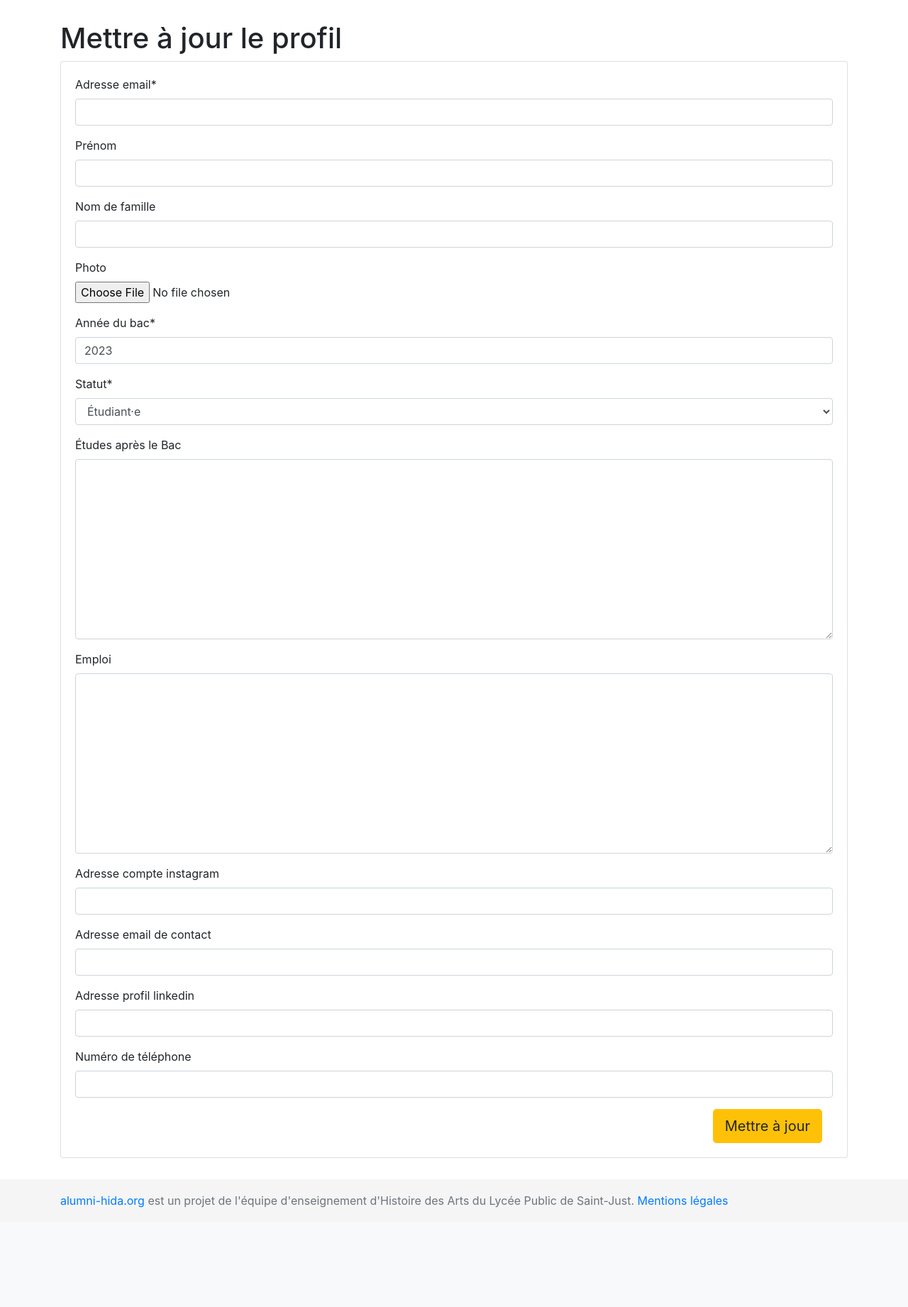
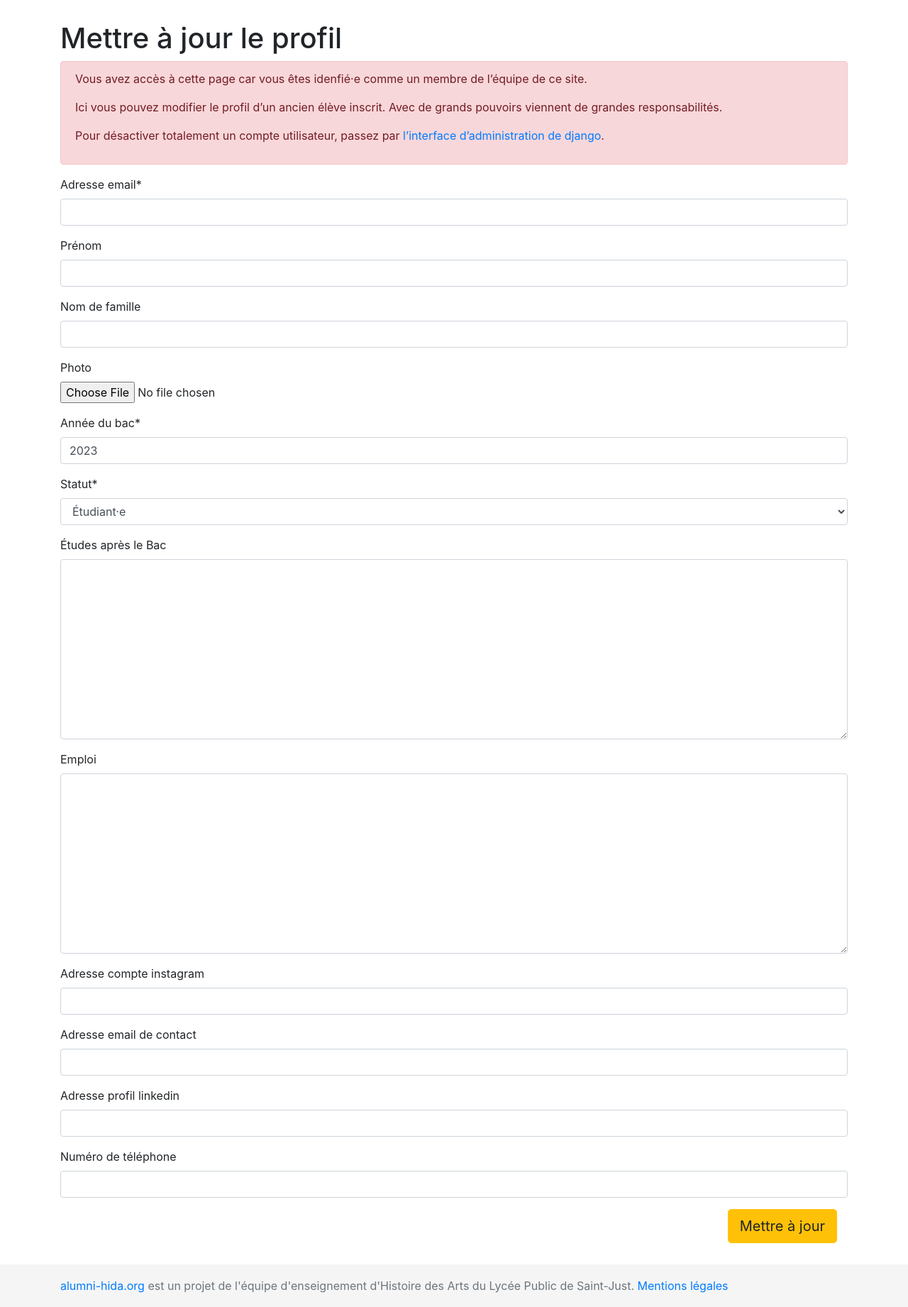
Before and after one commit to philippe-lemaire/alumni-hida, a Django app: template trombinoscope/templates/trombinoscope/staff_update_profile.html in a window 1280 px wide. Shown: the part 56-1898 px from the top of the page at 71% size. Before the commit the page ends 1758 px from the top, so only its background shows below. Run offline with Django 4.2, Linux system fonts and the light colour scheme; the template is opened without the code that fills it: values that come from a table or form of the project are taken from there, others are empty; some libraries are stand-ins or nearby versions.

Commit message:
warning message on staff update profile.

```diff
--- a/trombinoscope/templates/trombinoscope/staff_update_profile.html
+++ b/trombinoscope/templates/trombinoscope/staff_update_profile.html
@@ -3,8 +3,12 @@
 {% block title %}[STAFF] Modifier un profil{% endblock title %}
 {% block content %}
 <h1>Mettre à jour le profil</h1>
-<div class='card'>
-    <div class="card-body">
+<div class="alert alert-danger">
+<p>Vous avez accès à cette page car vous êtes idenfié·e comme un membre de l’équipe de ce site.</p>
+<p>Ici vous pouvez modifier le profil d’un ancien élève inscrit. Avec de grands pouvoirs viennent de grandes responsabilités.</p>
+<p>Pour désactiver totalement un compte utilisateur, passez par <a href="{% url 'admin:index' %}">l’interface d’administration de django</a>.
+</div>
+
 <form action="{% url 'trombinoscope:staff_edit_profile' id %}" method="post" enctype='multipart/form-data'>
     {% csrf_token %}
 
@@ -18,6 +22,5 @@
         </div>
     </div>
 </form>
-    </div>
-</div>
+
 {% endblock %}
```
Lines whose indentation alone changed are shown as unchanged.
